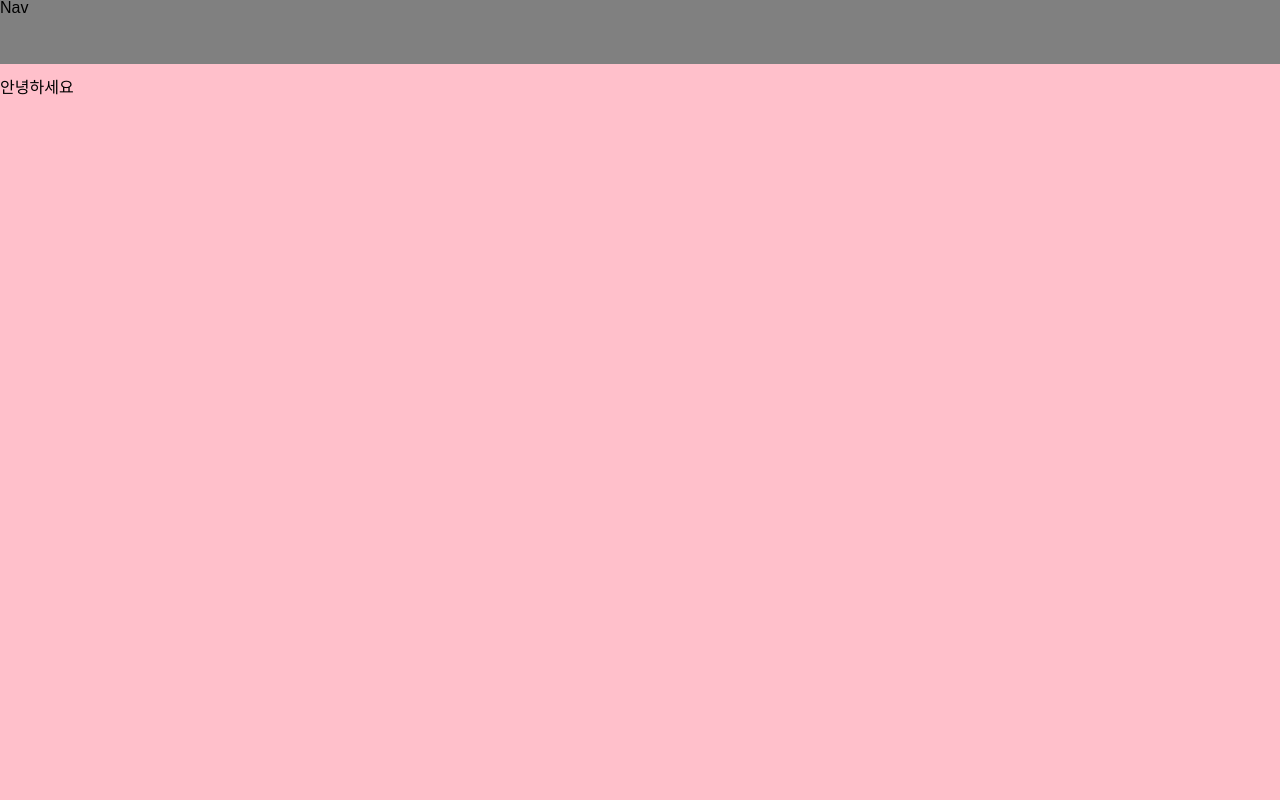
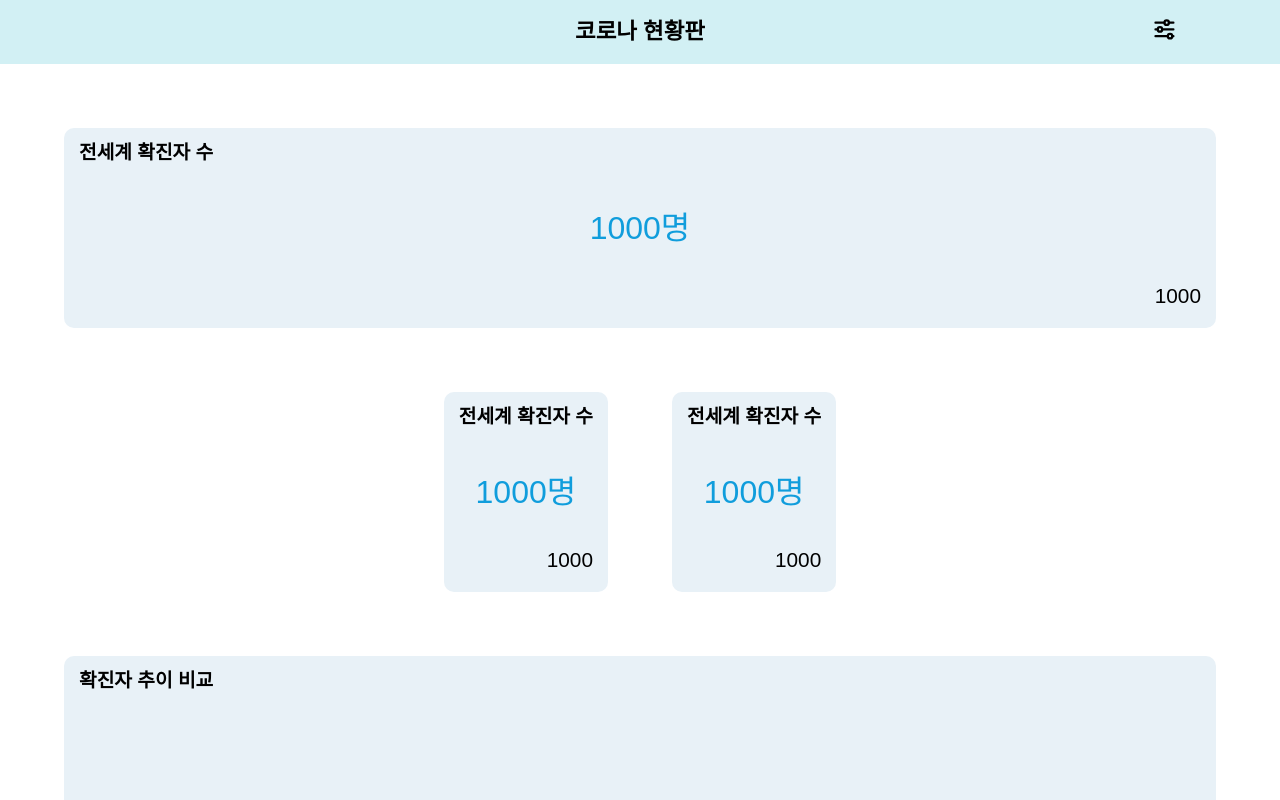
Before and after one commit to KOWOONLEE/covid_board, a React (Create React App) app: page / in a window 1280 px wide. Shown: the top 800 px of the page. Built offline with nearby package versions, Linux system fonts and the light colour scheme.

Commit message:
Rev : main 레이아웃 추가

```diff
--- a/package.json
+++ b/package.json
@@ -8,6 +8,7 @@
     "@testing-library/user-event": "^13.5.0",
     "react": "^18.2.0",
     "react-dom": "^18.2.0",
+    "react-icons": "^4.7.1",
     "react-router-dom": "^6.8.1",
     "react-scripts": "5.0.1",
     "styled-components": "^5.3.6",
--- a/src/GlobalStyle.js
+++ b/src/GlobalStyle.js
@@ -14,8 +14,7 @@ const GlobalStyle = createGlobalStyle`
   }
 
   body {
-    background: pink;
-    padding-top: 10vh;
+    background: white;
     font-family: 'Noto Sans KR', sans-serif;
   }
 `;
--- /dev/null
+++ b/src/components/BoardDetail.js
@@ -0,0 +1,123 @@
+import styled from "styled-components";
+
+const BoardDetail = () => {
+  const chartList = ["확진자 추이 비교", "사망자 추이", "회복자 추이"];
+
+  return (
+    <StyledBoard>
+      <div className="firstWrap">
+        <div className="totalStates">
+          <div className="statesTitle">
+            <span>전세계 확진자 수</span>
+          </div>
+          <div className="peopleCount">
+            <span>1000명</span>
+          </div>
+          <div className="difference">
+            <span>1000</span>
+          </div>
+        </div>
+      </div>
+      <div className="secondWrap">
+        <div className="leftWrap margin_5">
+          <div className="totalStates">
+            <div className="statesTitle">
+              <span>전세계 확진자 수</span>
+            </div>
+            <div className="peopleCount">
+              <span>1000명</span>
+            </div>
+            <div className="difference">
+              <span>1000</span>
+            </div>
+          </div>
+        </div>
+        <div className="rightWrap">
+          <div className="totalStates">
+            <div className="statesTitle">
+              <span>전세계 확진자 수</span>
+            </div>
+            <div className="peopleCount">
+              <span>1000명</span>
+            </div>
+            <div className="difference">
+              <span>1000</span>
+            </div>
+          </div>
+        </div>
+      </div>
+      {chartList.map((list) => (
+        <div key="title" className="chartWrap">
+          <div className="totalStates">
+            <div className="statesTitle">
+              <span>{list}</span>
+            </div>
+          </div>
+        </div>
+      ))}
+    </StyledBoard>
+  );
+};
+
+export default BoardDetail;
+
+const StyledBoard = styled.div`
+  display: inline-block;
+  width: 100vw;
+  height: 100vh;
+
+  .margin_5 {
+    margin-right: 5vw;
+  }
+  .firstWrap {
+    display: block;
+    width: 90vw;
+    height: 25vh;
+    align-items: center;
+    justify-content: center;
+    margin: 5vw;
+  }
+  .secondWrap {
+    display: flex;
+    width: 90vw;
+    height: 25vh;
+    align-items: center;
+    justify-content: center;
+    margin: 5vw;
+  }
+  .chartWrap {
+    display: flex;
+    width: 90vw;
+    height: 25vh;
+    align-items: center;
+    justify-content: center;
+    margin: 5vw;
+  }
+  .totalStates {
+    width: 100%;
+    height: 25vh;
+    background-color: #e8f1f7;
+    border-radius: 10px;
+    padding: 15px;
+  }
+  .statesTitle {
+    height: 20%;
+    font-size: 1.2em;
+    font-weight: 600;
+  }
+  .peopleCount {
+    display: flex;
+    height: 60%;
+    font-size: 2em;
+    color: #109ddc;
+    align-items: center;
+    justify-content: center;
+  }
+  .difference {
+    display: flex;
+    height: 20%;
+    font-size: 1.3em;
+    align-items: center;
+    justify-content: right;
+  }
+`;
--- a/src/components/Nav.js
+++ b/src/components/Nav.js
@@ -1,9 +1,15 @@
 import styled from "styled-components";
+import { TbAdjustmentsHorizontal } from "react-icons/tb";
 
 const Nav = () => {
   return (
     <StyledNav>
-      <div>Nav</div>
+      <div className="navWrap">
+        <div className="navTitle">코로나 현황판</div>
+        <div className="navListIcon">
+          <TbAdjustmentsHorizontal />
+        </div>
+      </div>
     </StyledNav>
   );
 };
@@ -12,9 +18,26 @@ export default Nav;
 
 const StyledNav = styled.div`
   display: flex;
-  position: fixed;
   width: 100%;
   height: 8vh;
   top: 0;
-  background-color: grey;
+  align-items: center;
+  justify-content: center;
+  background-color: #d2f0f4;
+
+  .navWrap {
+    display: flex;
+    align-items: center;
+    font-size: 1.4em;
+    font-weight: 600;
+  }
+  .navListIcon {
+    display: fixed;
+    position: absolute;
+    right: 8vw;
+
+    svg {
+      font-size: 1.2em;
+    }
+  }
 `;
--- a/src/pages/Main.js
+++ b/src/pages/Main.js
@@ -1,4 +1,10 @@
+import BoardDetail from "../components/BoardDetail";
+
 const Main = () => {
-  return <>안녕하세요</>;
+  return (
+    <>
+      <BoardDetail />
+    </>
+  );
 };
 export default Main;
```
Also changed, not shown: 1 other file (tests, documents, lock files or other folders).
